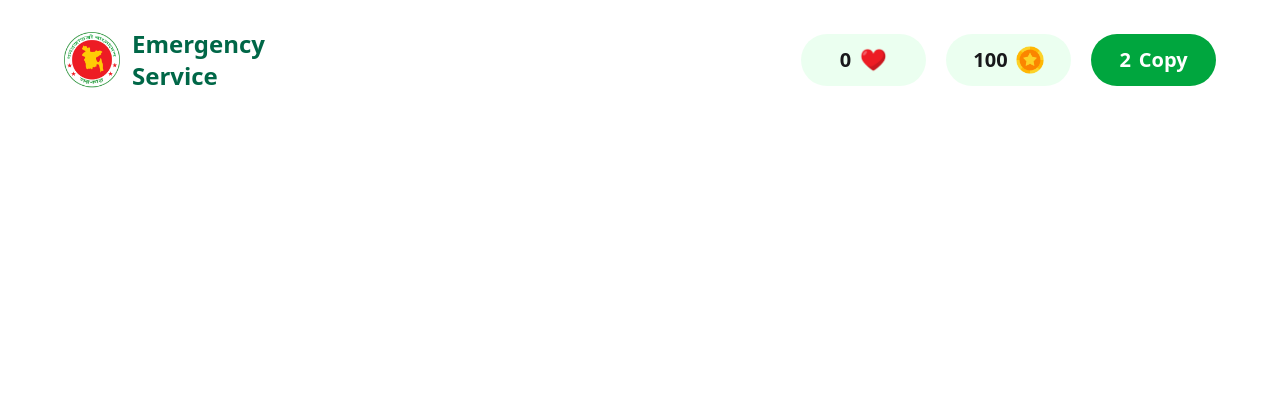
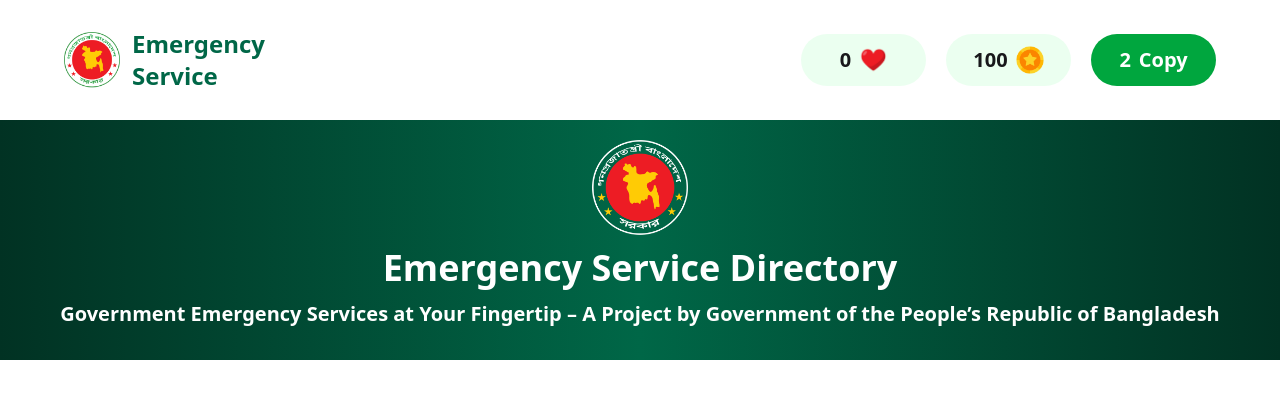
Before and after one commit to jakiulhasan/B12-A5-Emergency-Hotline, a plain HTML site: page index.html in a window 1280 px wide. Drawn offline with nearby package versions, Linux system fonts and the light colour scheme.

Commit message:
Hero section design complet

```diff
--- a/index.html
+++ b/index.html
@@ -17,8 +17,8 @@
 
 </head>
 
-<body>
-    <nav class="p-3 sm:px-16 sm:py-7 flex justify-between items-center ju">
+<body class="bg-[#F5FFF6]">
+    <nav class="p-3 sm:px-16 sm:py-7 flex justify-between items-center ju bg-white">
         <div class=" flex items-center gap-3">
             <img class="h-14" src="./assets/logo.png" alt="">
             <p class="text-[#006747] font-extrabold text-2xl">Emergency <br> Service</p>
@@ -42,6 +42,18 @@
 
         </div>
     </nav>
+    <!-- hero section -->
+    <section
+        class="min-h-60 bg-gradient-to-r from-[#013223] via-[#006747] to-[#013223] p-5 flex flex-col items-center gap-3 mb-6 sm:mb-12">
+        <img class="w-24" src="./assets/logo-dark.png" alt="">
+        <h1 class="text-2xl sm:text-4xl font-bold text-white">Emergency Service Directory</h1>
+        <p class="text-xs md:text-xl font-semibold text-white text-center">Government Emergency Services at Your
+            Fingertip – A Project by
+            Government of
+            the People’s Republic of
+            Bangladesh</p>
+    </section>
+
 </body>
 
 </html>
```
